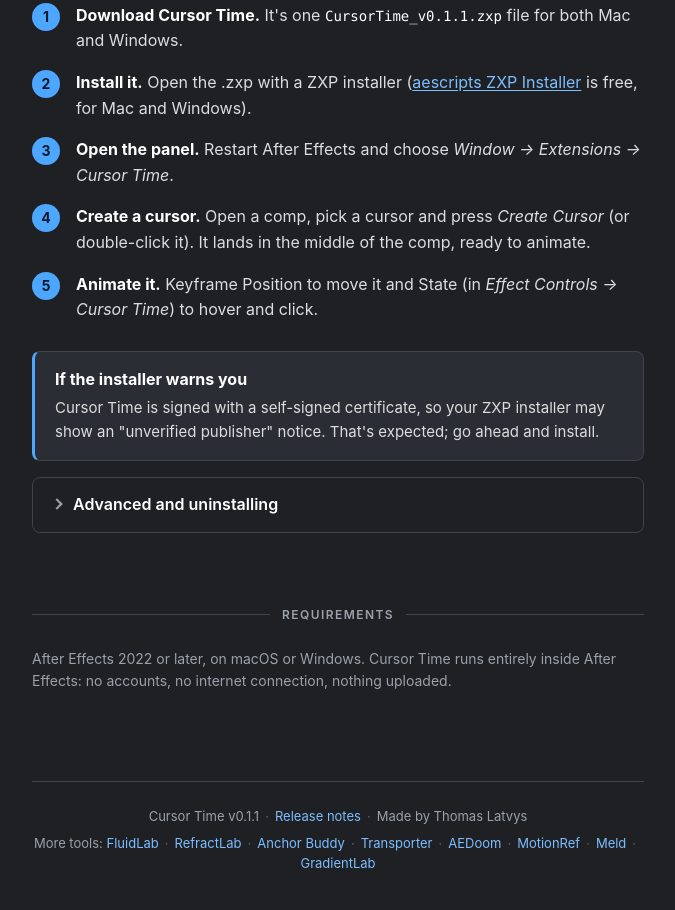
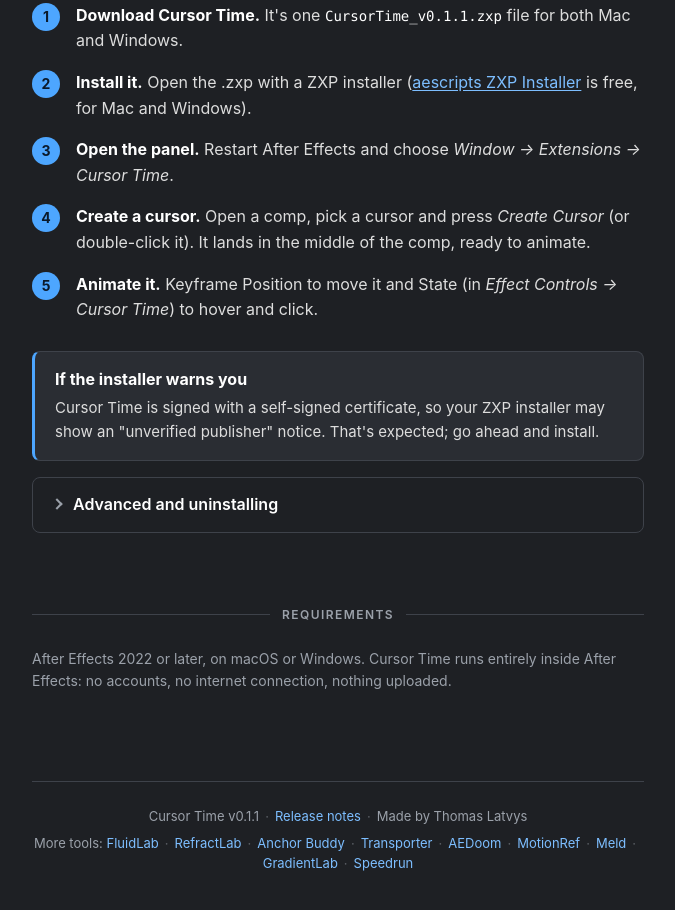
Before and after one commit to tlatvys-ac/cursor-time-app, a plain HTML site: page index.html in a window 1280 px wide. Shown: the part 3606-4516 px from the top of the page, without its empty margins (302-977 px from the left). Drawn offline with Linux system fonts and the light colour scheme; no server answers.

Commit message:
Footer: add Speedrun to More tools
Co-Authored-By: Claude Opus 5.5 <noreply@anthropic.com>

```diff
--- a/index.html
+++ b/index.html
@@ -637,7 +637,7 @@
     <footer>
         <p>Cursor Time <span id="version">v0.1.1</span><span class="sep">·</span><wbr><a href="https://github.com/tlatvys-ac/cursor-time-app/releases">Release notes</a><span class="sep">·</span><wbr>Made&nbsp;by&nbsp;Thomas&nbsp;Latvys</p>
         <p>More tools:
-            <a href="https://tlatvys-ac.github.io/fluidlab-app/">FluidLab</a><span class="sep">·</span><wbr><a href="https://tlatvys-ac.github.io/refractlab-app/">RefractLab</a><span class="sep">·</span><wbr><a href="https://tlatvys-ac.github.io/anchor-buddy-app/">Anchor&nbsp;Buddy</a><span class="sep">·</span><wbr><a href="https://tlatvys-ac.github.io/transporter-app/">Transporter</a><span class="sep">·</span><wbr><a href="https://tlatvys-ac.github.io/aedoom-app/">AEDoom</a><span class="sep">·</span><wbr><a href="https://tlatvys-ac.github.io/motionref-app/">MotionRef</a><span class="sep">·</span><wbr><a href="https://tlatvys-ac.github.io/meld-app/">Meld</a><span class="sep">·</span><wbr><a href="https://tlatvys-ac.github.io/gradientlab-app/">GradientLab</a>
+            <a href="https://tlatvys-ac.github.io/fluidlab-app/">FluidLab</a><span class="sep">·</span><wbr><a href="https://tlatvys-ac.github.io/refractlab-app/">RefractLab</a><span class="sep">·</span><wbr><a href="https://tlatvys-ac.github.io/anchor-buddy-app/">Anchor&nbsp;Buddy</a><span class="sep">·</span><wbr><a href="https://tlatvys-ac.github.io/transporter-app/">Transporter</a><span class="sep">·</span><wbr><a href="https://tlatvys-ac.github.io/aedoom-app/">AEDoom</a><span class="sep">·</span><wbr><a href="https://tlatvys-ac.github.io/motionref-app/">MotionRef</a><span class="sep">·</span><wbr><a href="https://tlatvys-ac.github.io/meld-app/">Meld</a><span class="sep">·</span><wbr><a href="https://tlatvys-ac.github.io/gradientlab-app/">GradientLab</a><span class="sep">·</span><wbr><a href="https://tlatvys-ac.github.io/speedrun-app/">Speedrun</a>
         </p>
     </footer>
 </div>
```
